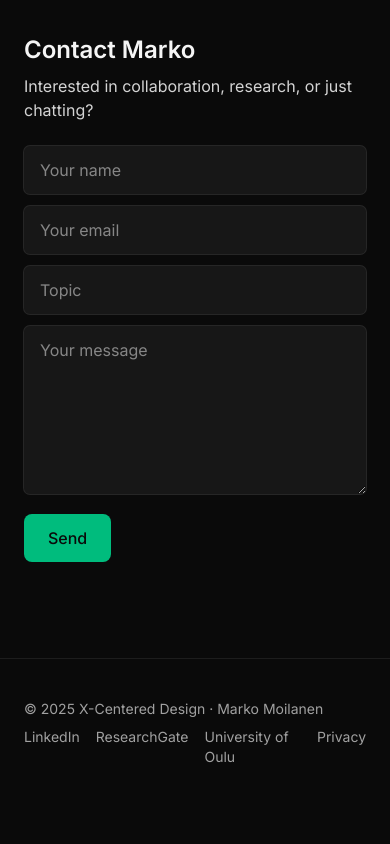
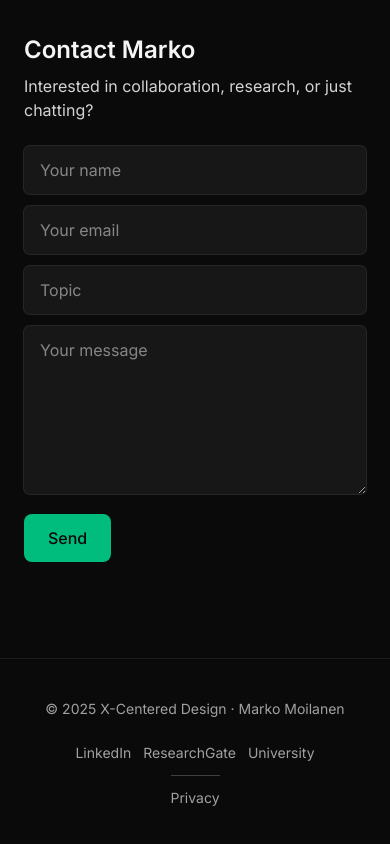
Before and after one commit to moilanenmime/xcentered, a Next.js app: page / in a window 390 px wide. Shown: the part 1149-1993 px from the top of the page. Before the commit the page ends 1956 px from the top, so only its background shows below. Built offline with nearby package versions, Linux system fonts and the light colour scheme.

Commit message:
refactor: improve layout and accessibility of footer links

```diff
--- a/components/Footer.tsx
+++ b/components/Footer.tsx
@@ -2,28 +2,51 @@ export default function Footer() {
   return (
     <footer className="border-t border-neutral-800/70">
       <div className="mx-auto max-w-5xl px-6 py-10 text-sm text-neutral-400">
-        <div className="flex flex-col gap-2 sm:flex-row sm:items-center sm:justify-between">
-          <p>© {new Date().getFullYear()} X-Centered Design · Marko Moilanen</p>
-          <div className="flex gap-4">
+        <div className="flex flex-col gap-6 sm:flex-row sm:items-center sm:justify-between sm:gap-4">
+          {/* Copyright */}
+          <p className="text-center sm:text-left">
+            © {new Date().getFullYear()} X-Centered Design · Marko Moilanen
+          </p>
+
+          {/* Links */}
+          <div className="flex flex-col gap-3 sm:flex-row sm:gap-4">
+            {/* Academic Links */}
+            <div className="flex flex-wrap justify-center gap-3 sm:gap-4 sm:justify-start">
               <a
                 href="https://www.linkedin.com/in/marko-moilanen-hcd/"
-              target="https://www.linkedin.com/in/marko-moilanen-hcd/"
+                target="_blank"
+                rel="noopener noreferrer"
+                className="hover:text-neutral-200 transition-colors"
               >
                 LinkedIn
               </a>
               <a
                 href="https://www.researchgate.net/profile/Marko-Moilanen-2"
-              target="https://www.researchgate.net/profile/Marko-Moilanen-2"
+                target="_blank"
+                rel="noopener noreferrer"
+                className="hover:text-neutral-200 transition-colors"
               >
                 ResearchGate
               </a>
               <a
                 href="https://www.oulu.fi/fi/tutkijat/marko-moilanen"
-              target="https://www.oulu.fi/fi/tutkijat/marko-moilanen"
+                target="_blank"
+                rel="noopener noreferrer"
+                className="hover:text-neutral-200 transition-colors"
               >
-              University of Oulu
+                University
               </a>
-            <a href="/privacy">Privacy</a>
+            </div>
+
+            {/* Privacy Link */}
+            <div className="flex justify-center sm:justify-start">
+              <a
+                href="/privacy"
+                className="hover:text-neutral-200 transition-colors border-t border-neutral-700 pt-3 sm:border-none sm:pt-0"
+              >
+                Privacy
+              </a>
+            </div>
           </div>
         </div>
       </div>
```
Lines whose indentation alone changed are shown as unchanged.
